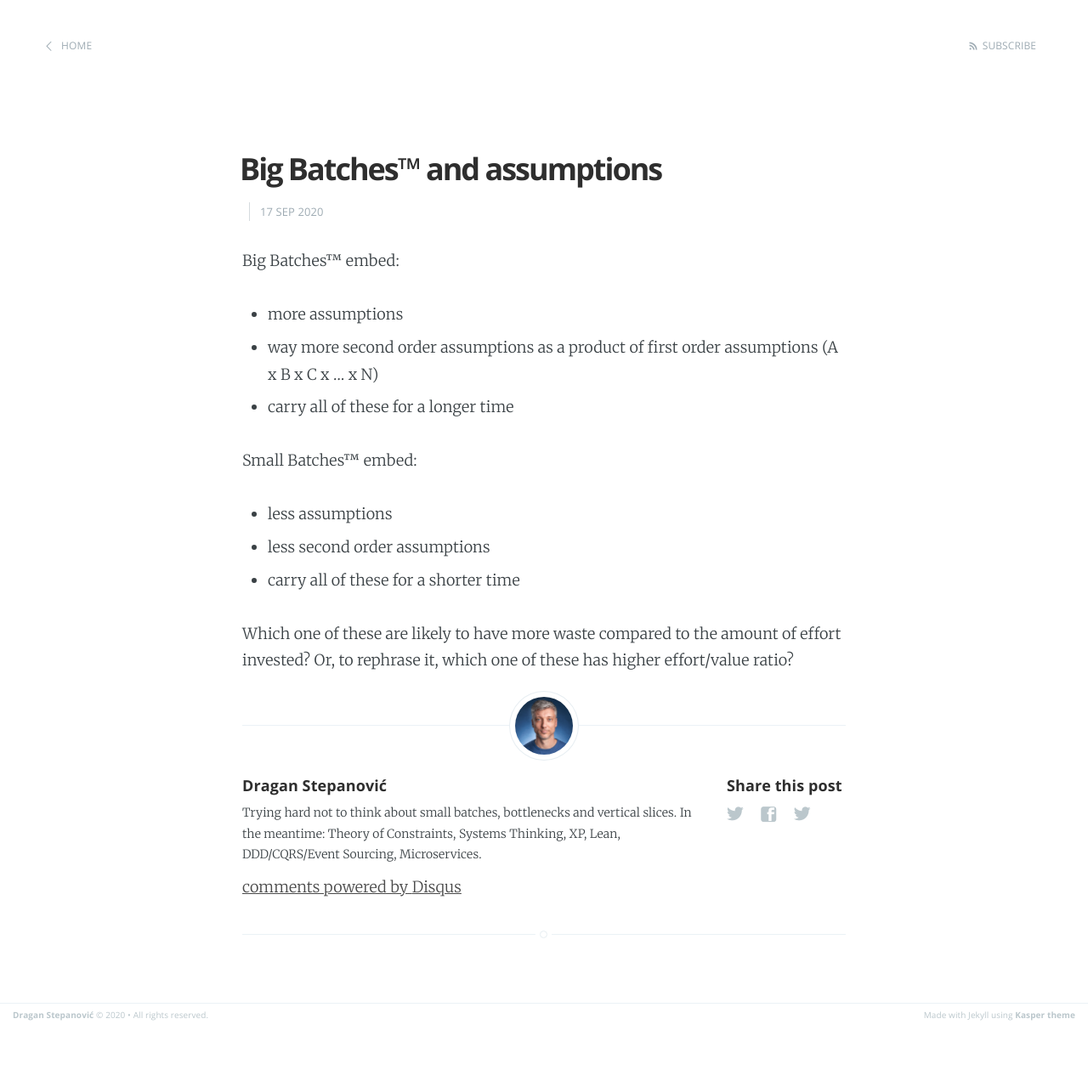
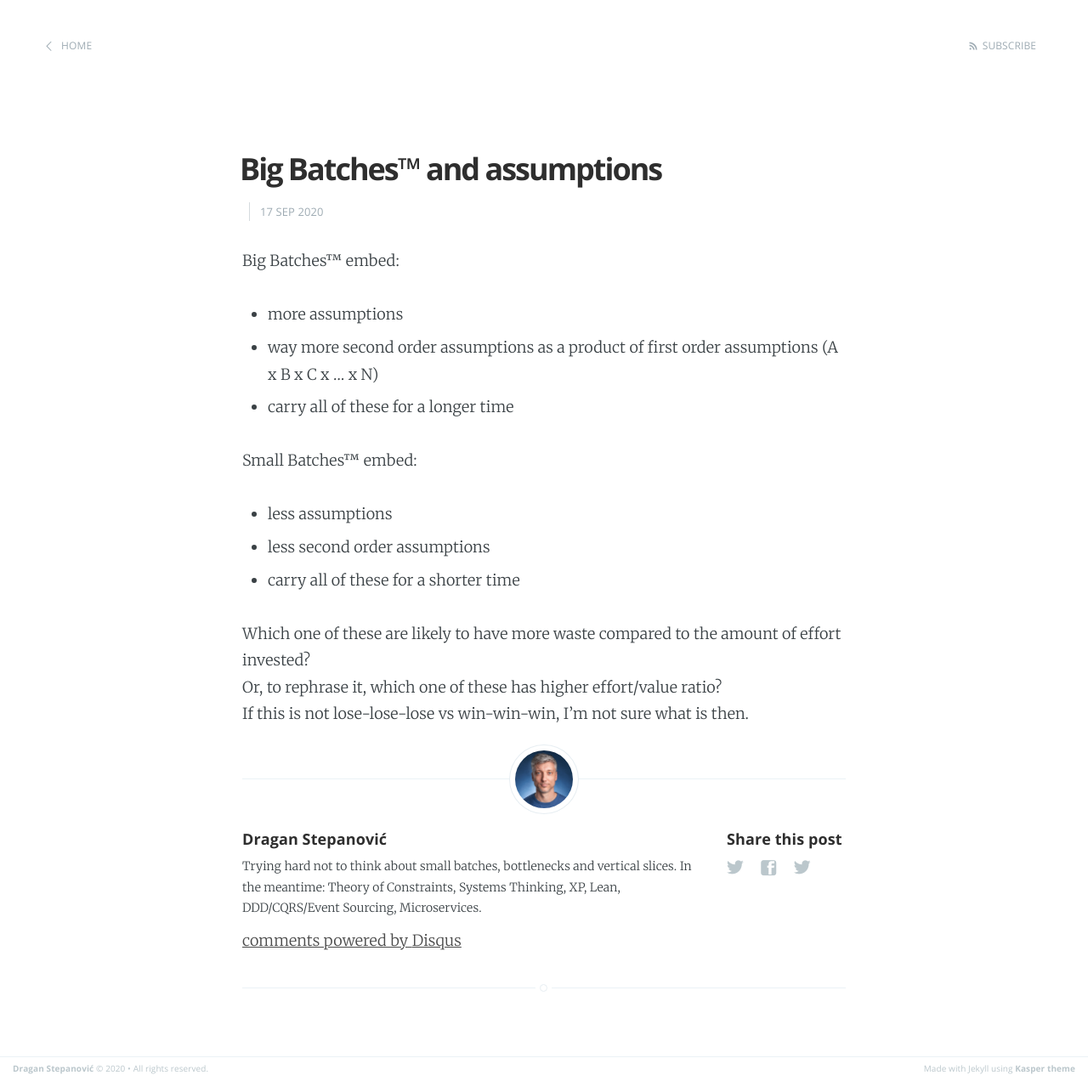
Before and after one commit to dragan-stepanovic/dragan-stepanovic.github.io, a Jekyll site: the page built from _posts/2020-09-17-big-batches-and-assumptions.md, in a window 1280 px wide. Shown: the whole page at 85% size. Built offline with Jekyll 4.4.1, drawn with Linux system fonts in a browser that asks for light colours; our own code applies the rules of GitHub Pages for plain Markdown files; comment, search, counter and statistics services are not loaded; before the commit the page ends 1209 px from its top, so only the background shows below that.

Commit message:
Update 2020-09-17-big-batches-and-assumptions.md

```diff
--- a/_posts/2020-09-17-big-batches-and-assumptions.md
+++ b/_posts/2020-09-17-big-batches-and-assumptions.md
@@ -14,3 +14,4 @@ Small Batches™ embed:
 
 Which one of these are likely to have more waste compared to the amount of effort invested?
 Or, to rephrase it, which one of these has higher effort/value ratio?
+If this is not lose-lose-lose vs win-win-win, I'm not sure what is then.
```
